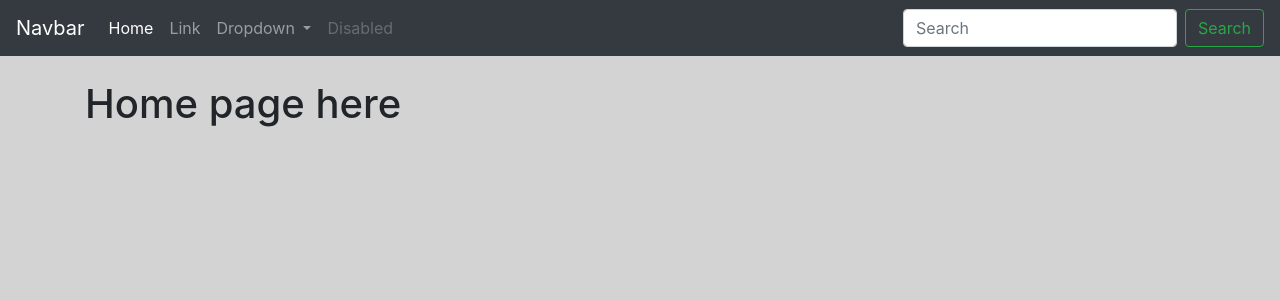
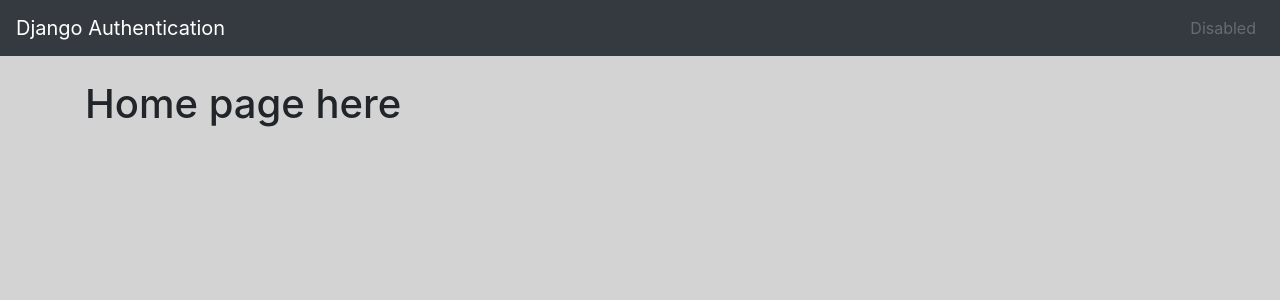
Before and after one commit to stevekutz/django_authentication, a Django app: page / in a window 1280 px wide. Shown: the top 300 px of the page. Run offline with Django 3.2, Linux system fonts and the light colour scheme; some libraries are stand-ins or nearby versions.

Commit message:
minor formatting to navbar

```diff
--- a/my_site/authenticate/templates/authenticate/base.html
+++ b/my_site/authenticate/templates/authenticate/base.html
@@ -18,16 +18,19 @@
   <body class = "buttonOutline">
 
     <nav class="navbar navbar-expand-lg navbar-dark bg-dark">
-        <a class="navbar-brand" href="#">Navbar</a>
-        <button class="navbar-toggler" type="button" data-toggle="collapse" data-target="#navbarSupportedContent" aria-controls="navbarSupportedContent" aria-expanded="false" aria-label="Toggle navigation" className = "buttonOutline" >
+        <a class="navbar-brand" href = " {% url 'home' %}">Django Authentication</a>
+        <button class="navbar-toggler" type="button" data-toggle="collapse" data-target="#navbarSupportedContent" aria-controls="navbarSupportedContent" aria-expanded="false" aria-label="Toggle navigation">
             <span class="navbar-toggler-icon" style = "outline-style: none"></span>
         </button>
 
         <div class="collapse navbar-collapse" id="navbarSupportedContent">
-            <ul class="navbar-nav mr-auto">
+            <ul class="navbar-nav ml-auto">
+            <!--
             <li class="nav-item active">
                 <a class="nav-link" href="#">Home <span class="sr-only">(current)</span></a>
             </li>
+            -->
+            {% comment "only want two items in nav bar" %}
             <li class="nav-item">
                 <a class="nav-link" href="#">Link</a>
             </li>
@@ -41,15 +44,15 @@
                 <div class="dropdown-divider"></div>
                 <a class="dropdown-item" href="#">Something else here</a>
                 </div>
-            </li>
+            </li> {% endcomment %}
             <li class="nav-item">
                 <a class="nav-link disabled" href="#" tabindex="-1" aria-disabled="true">Disabled</a>
             </li>
             </ul>
-            <form class="form-inline my-2 my-lg-0">
+            {% comment "note explaining why this code is disabled" %} <form class="form-inline my-2 my-lg-0">
             <input class="form-control mr-sm-2" type="search" placeholder="Search" aria-label="Search">
             <button class="btn btn-outline-success my-2 my-sm-0" type="submit">Search</button>
-            </form>
+            </form> {% endcomment %}
         </div>
     </nav>
 
```
Also changed, not shown: Modified_navbar.png (added), README.MD.
